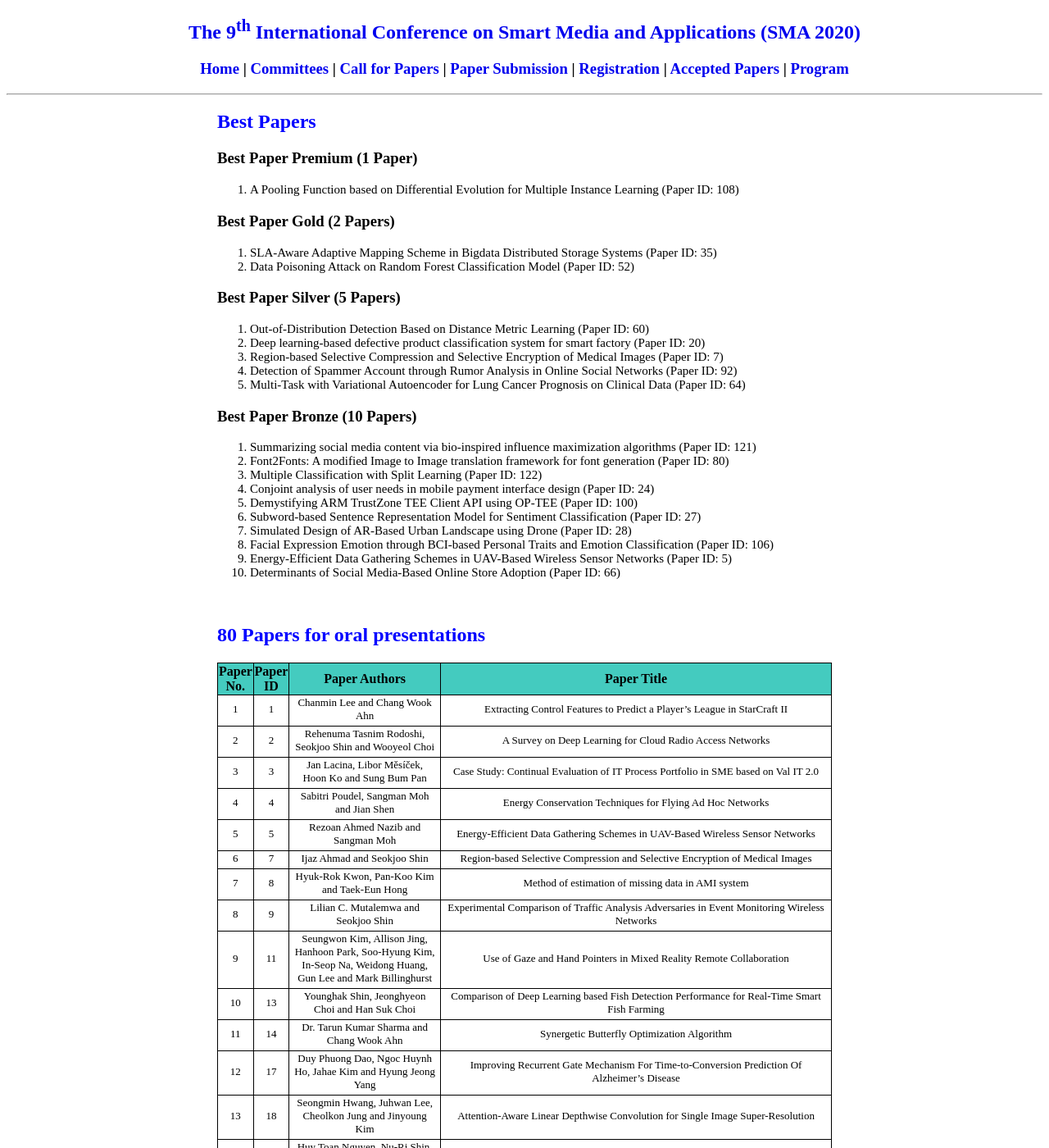
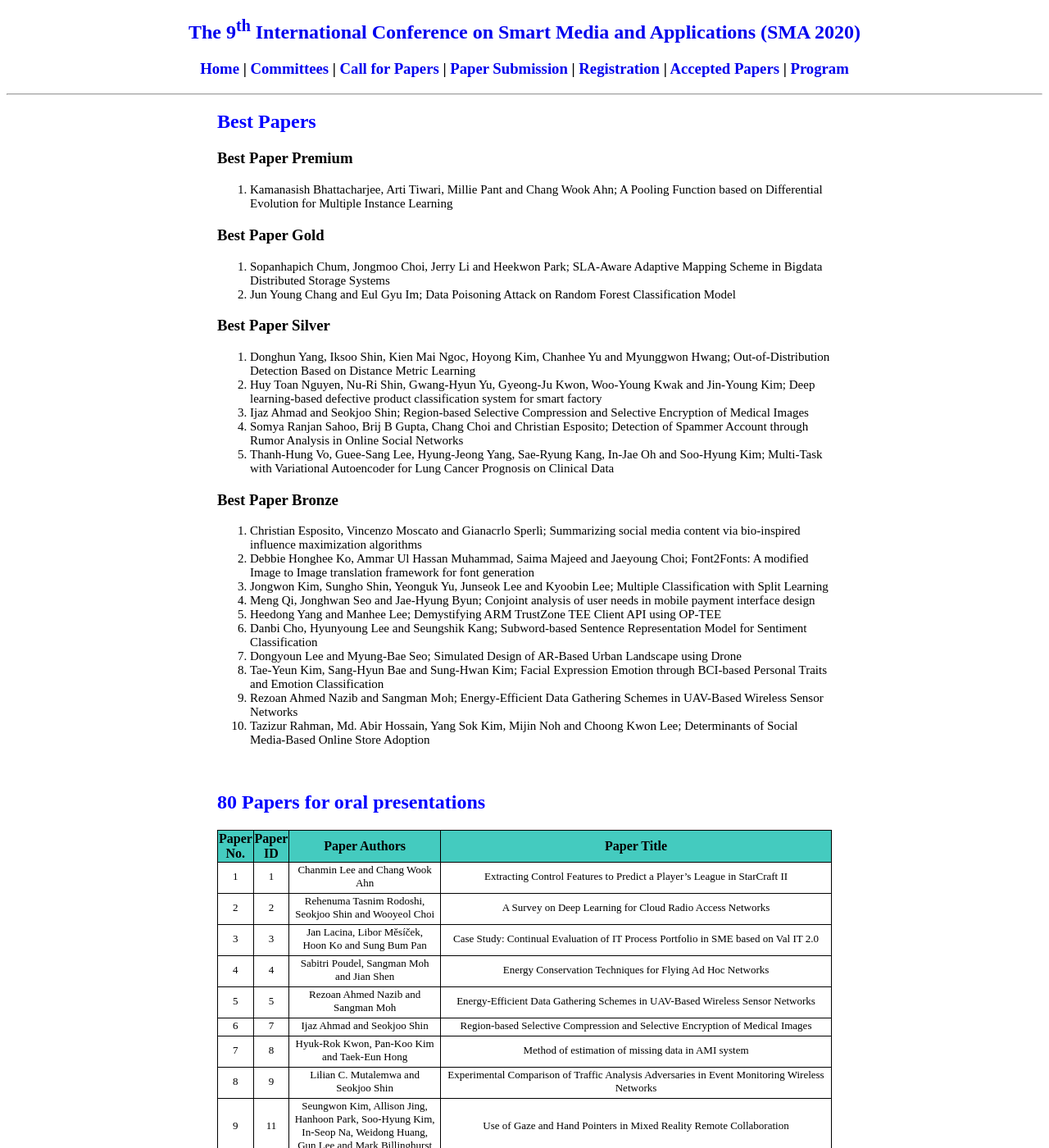
Before and after one commit to icea-conf/sma-2020.github.io, a Jekyll site: the page built from accepted_papers/index.html, in a window 1280 px wide and 1400 px high. Shown: the whole window at 82% size. Built offline with Jekyll 4.4.1, drawn with Linux system fonts in a browser that asks for light colours.

Commit message:
Update index.html

```diff
--- a/accepted_papers/index.html
+++ b/accepted_papers/index.html
@@ -6,38 +6,38 @@ title: SMA 2020
      <div class="content">
           <div>
                <h2 style="color:#0000FF">Best Papers</h2>
-               <h3>Best Paper Premium (1 Paper)</h3>
+               <h3>Best Paper Premium</h3>
                <ol>
-                    <li style="font-size:15px">A Pooling Function based on Differential Evolution for Multiple Instance Learning (Paper ID: 108)</li>
+                    <li style="font-size:15px">Kamanasish Bhattacharjee, Arti Tiwari, Millie Pant and Chang Wook Ahn; A Pooling Function based on Differential Evolution for Multiple Instance Learning</li>
                </ol>
 
-               <h3>Best Paper Gold (2 Papers)</h3>
+               <h3>Best Paper Gold</h3>
                <ol>
-                    <li style="font-size:15px">SLA-Aware Adaptive Mapping Scheme in Bigdata Distributed Storage Systems (Paper ID: 35)</li>
-                    <li style="font-size:15px">Data Poisoning Attack on Random Forest Classification Model (Paper ID: 52)</li>
+                    <li style="font-size:15px">Sopanhapich Chum, Jongmoo Choi, Jerry Li and Heekwon Park; SLA-Aware Adaptive Mapping Scheme in Bigdata Distributed Storage Systems</li>
+                    <li style="font-size:15px">Jun Young Chang and Eul Gyu Im; Data Poisoning Attack on Random Forest Classification Model</li>
                </ol>
 
-               <h3>Best Paper Silver (5 Papers)</h3>
+               <h3>Best Paper Silver</h3>
                <ol>
-                    <li style="font-size:15px">Out-of-Distribution Detection Based on Distance Metric Learning (Paper ID: 60)</li>
-                    <li style="font-size:15px">Deep learning-based defective product classification system for smart factory (Paper ID: 20)</li>
-                    <li style="font-size:15px">Region-based Selective Compression and Selective Encryption of Medical Images (Paper ID: 7)</li>
-                    <li style="font-size:15px">Detection of Spammer Account through Rumor Analysis in Online Social Networks (Paper ID: 92)</li>
-                    <li style="font-size:15px">Multi-Task with Variational Autoencoder for Lung Cancer Prognosis on Clinical Data (Paper ID: 64)</li>
+                    <li style="font-size:15px">Donghun Yang, Iksoo Shin, Kien Mai Ngoc, Hoyong Kim, Chanhee Yu and Myunggwon Hwang; Out-of-Distribution Detection Based on Distance Metric Learning</li>
+                    <li style="font-size:15px">Huy Toan Nguyen, Nu-Ri Shin, Gwang-Hyun Yu, Gyeong-Ju Kwon, Woo-Young Kwak and Jin-Young Kim; Deep learning-based defective product classification system for smart factory</li>
+                    <li style="font-size:15px">Ijaz Ahmad and Seokjoo Shin; Region-based Selective Compression and Selective Encryption of Medical Images</li>
+                    <li style="font-size:15px">Somya Ranjan Sahoo, Brij B Gupta, Chang Choi and Christian Esposito; Detection of Spammer Account through Rumor Analysis in Online Social Networks</li>
+                    <li style="font-size:15px">Thanh-Hung Vo, Guee-Sang Lee, Hyung-Jeong Yang, Sae-Ryung Kang, In-Jae Oh and Soo-Hyung Kim; Multi-Task with Variational Autoencoder for Lung Cancer Prognosis on Clinical Data</li>
                </ol>
 
-               <h3>Best Paper Bronze (10 Papers)</h3>
+               <h3>Best Paper Bronze</h3>
                <ol>
-                    <li style="font-size:15px">Summarizing social media content via bio-inspired influence maximization algorithms (Paper ID: 121)</li>
-                    <li style="font-size:15px">Font2Fonts: A modified Image to Image translation framework for font generation (Paper ID: 80)</li>
-                    <li style="font-size:15px">Multiple Classification with Split Learning (Paper ID: 122)</li>
-                    <li style="font-size:15px">Conjoint analysis of user needs in mobile payment interface design (Paper ID: 24)</li>
-                    <li style="font-size:15px">Demystifying ARM TrustZone TEE Client API using OP-TEE (Paper ID: 100)</li>
-                    <li style="font-size:15px">Subword-based Sentence Representation Model for Sentiment Classification (Paper ID: 27)</li>
-                    <li style="font-size:15px">Simulated Design of AR-Based Urban Landscape using Drone (Paper ID: 28)</li>
-                    <li style="font-size:15px">Facial Expression Emotion through BCI-based Personal Traits and Emotion Classification (Paper ID: 106)</li>
-                    <li style="font-size:15px">Energy-Efficient Data Gathering Schemes in UAV-Based Wireless Sensor Networks (Paper ID: 5)</li>
-                    <li style="font-size:15px">Determinants of Social Media-Based Online Store Adoption (Paper ID: 66)</li>
+                    <li style="font-size:15px">Christian Esposito, Vincenzo Moscato and Gianacrlo Sperlì; Summarizing social media content via bio-inspired influence maximization algorithms</li>
+                    <li style="font-size:15px">Debbie Honghee Ko, Ammar Ul Hassan Muhammad, Saima Majeed and Jaeyoung Choi; Font2Fonts: A modified Image to Image translation framework for font generation</li>
+                    <li style="font-size:15px">Jongwon Kim, Sungho Shin, Yeonguk Yu, Junseok Lee and Kyoobin Lee; Multiple Classification with Split Learning</li>
+                    <li style="font-size:15px">Meng Qi, Jonghwan Seo and Jae-Hyung Byun; Conjoint analysis of user needs in mobile payment interface design</li>
+                    <li style="font-size:15px">Heedong Yang and Manhee Lee; Demystifying ARM TrustZone TEE Client API using OP-TEE</li>
+                    <li style="font-size:15px">Danbi Cho, Hyunyoung Lee and Seungshik Kang; Subword-based Sentence Representation Model for Sentiment Classification</li>
+                    <li style="font-size:15px">Dongyoun Lee and Myung-Bae Seo; Simulated Design of AR-Based Urban Landscape using Drone</li>
+                    <li style="font-size:15px">Tae-Yeun Kim, Sang-Hyun Bae and Sung-Hwan Kim; Facial Expression Emotion through BCI-based Personal Traits and Emotion Classification</li>
+                    <li style="font-size:15px">Rezoan Ahmed Nazib and Sangman Moh; Energy-Efficient Data Gathering Schemes in UAV-Based Wireless Sensor Networks</li>
+                    <li style="font-size:15px">Tazizur Rahman, Md. Abir Hossain, Yang Sok Kim, Mijin Noh and Choong Kwon Lee; Determinants of Social Media-Based Online Store Adoption</li>
                </ol>
           </div><br>
 
```
